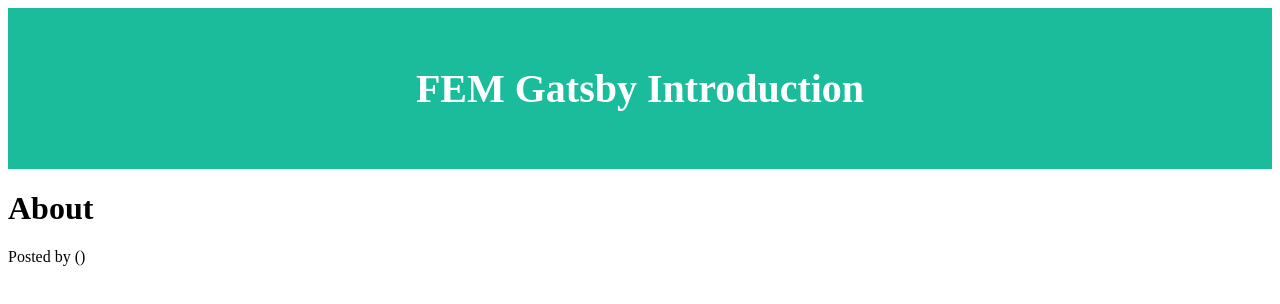
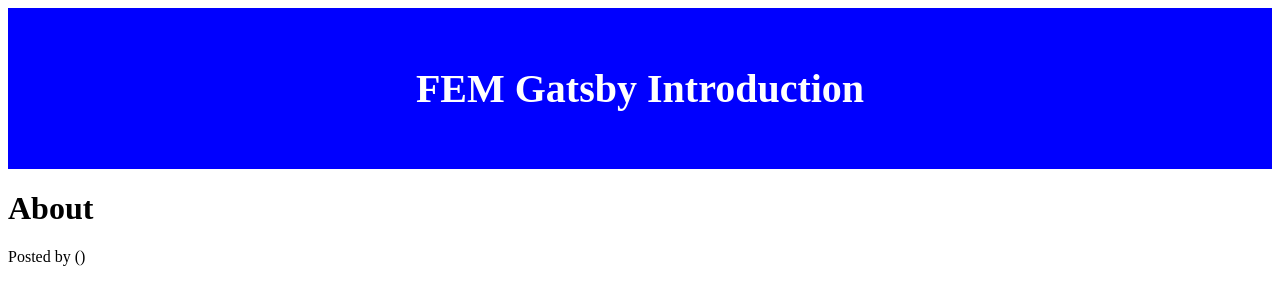
Before and after one commit to KallendJack/fem-gatsby-introduction, a Gatsby site: page /about in a window 1280 px wide. Built offline with nearby package versions, Linux system fonts and the light colour scheme; Gatsby itself is replaced by a stand-in of ours.

Commit message:
Update header.module.scss

```diff
--- a/src/components/header/header.module.scss
+++ b/src/components/header/header.module.scss
@@ -1,7 +1,7 @@
 .header {
   padding: 30px;
   text-align: center;
-  background: #1abc9c;
+  background: blue;
   color: white;
   font-size: 20px;
 }
```
